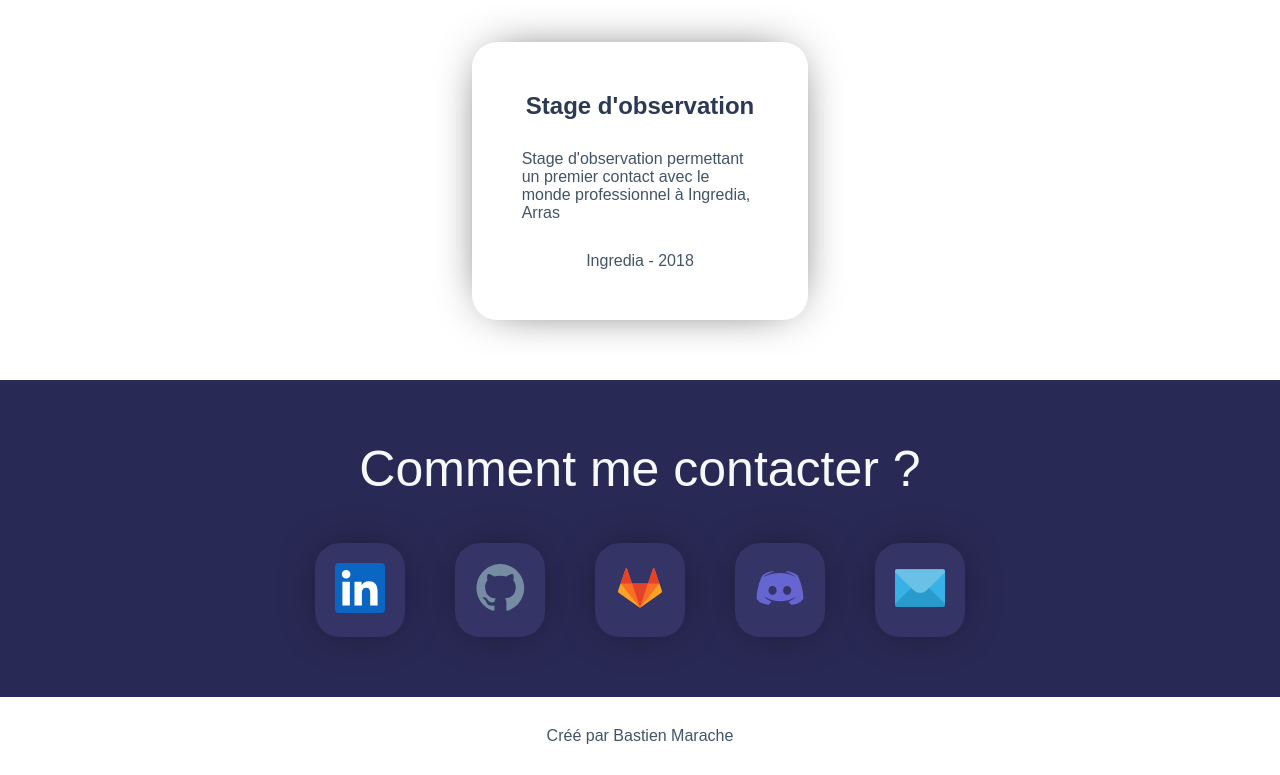
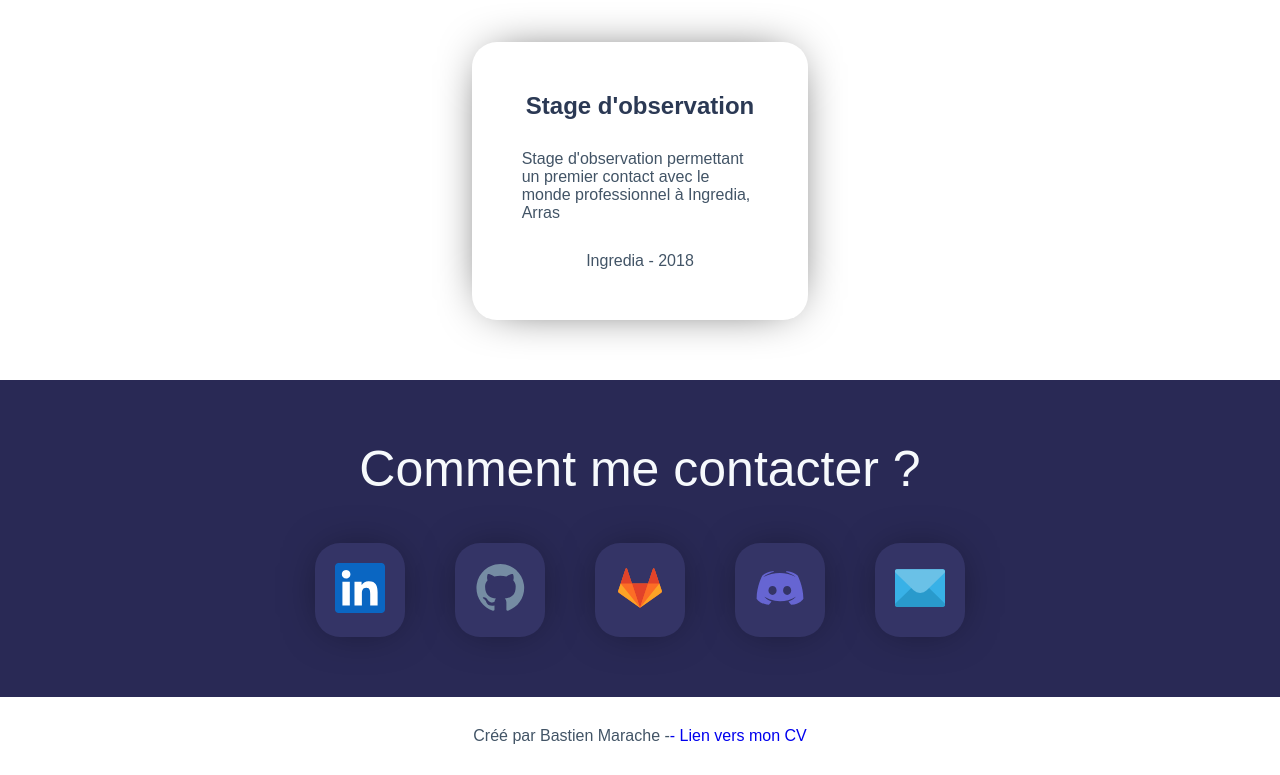
Before and after one commit to PastArizox/PastArizox.github.io, a plain HTML site: page index.html in a window 1280 px wide. Shown: the part 7812-8587 px from the top of the page. Drawn offline with Linux system fonts and the light colour scheme.

Commit message:
Added links to my CV

```diff
--- a/index.html
+++ b/index.html
@@ -49,7 +49,7 @@
     <main>
         <section class="section" id="home">
             <div class="content">
-                <a href="">
+                <a href="assets/files/cv_bastien_marache.pdf">
                     <!-- https://place-hold.it/400x400 -->
                     <img id="logo" src="assets/images/home/logo.png" alt="Logo">
                 </a>
@@ -358,7 +358,8 @@
         </section>
     </main>
     <footer id="footer">
-        <p>Créé par Bastien Marache</p>
+        <p>Créé par Bastien Marache - </p>
+        <a href="assets/files/cv_bastien_marache.pdf">- Lien vers mon CV</a>
     </footer>
 </body>
 </html>
```
Also changed, not shown: 1 other file.
